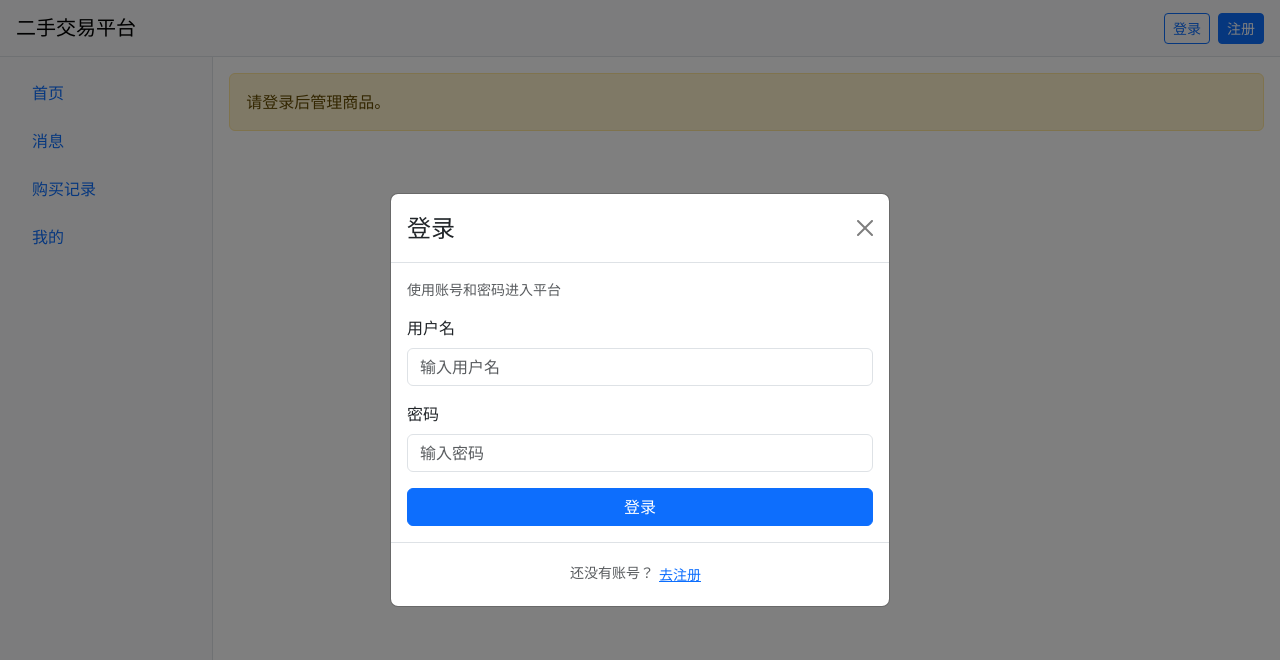
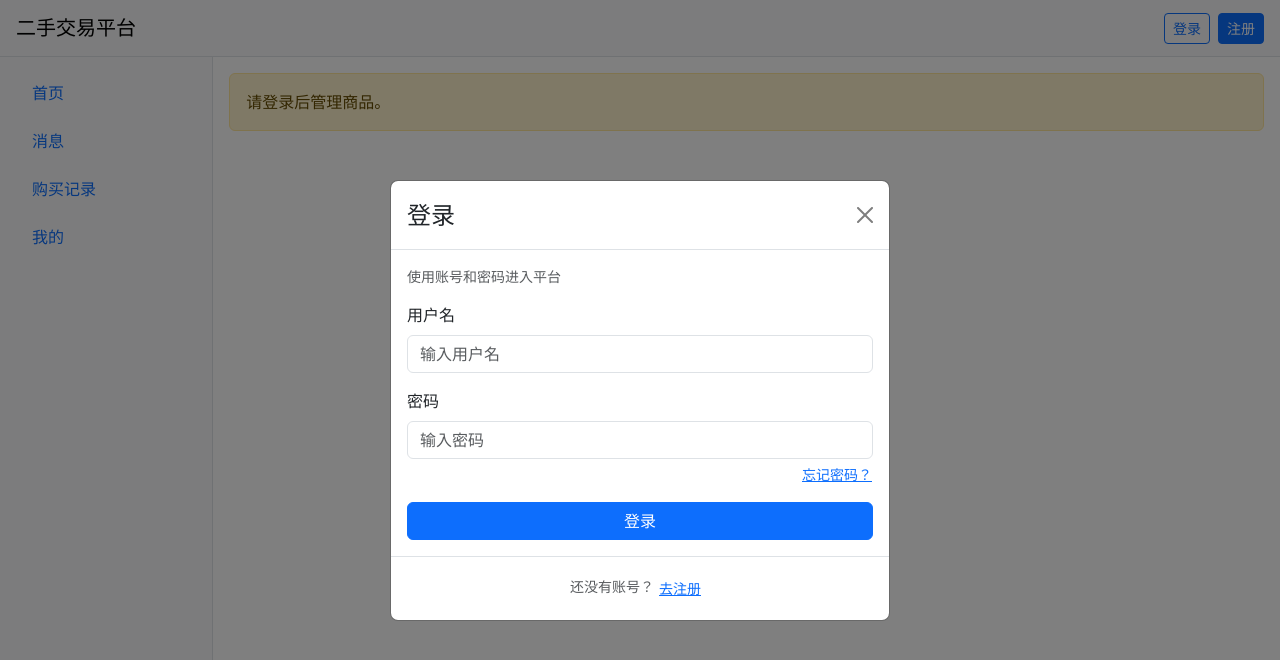
Before and after one commit to sumor0v0/second_hand_trade, a React (Vite) app in the folder ui/: page /items/manage in a window 1280 px wide. Both pictures are taken after a click on the button "登录". Shown: the top 660 px of the page. Built offline with nearby package versions, Linux system fonts and the light colour scheme.

Commit message:
实现重置密码功能，添加重置密码接口和前端逻辑，支持通过用户名或邮箱重置密码

```diff
--- a/ui/src/components/LoginModal.jsx
+++ b/ui/src/components/LoginModal.jsx
@@ -1,6 +1,7 @@
 import { useState } from "react";
 import { Alert, Button, Form, Modal } from "react-bootstrap";
 import { useAuth } from "../contexts/AuthContext.jsx";
+import http from "../lib/http.js";
 
 const LoginModal = ({ show, onHide, switchToRegister }) => {
     const { login } = useAuth();
@@ -8,11 +9,15 @@ const LoginModal = ({ show, onHide, switchToRegister }) => {
     const [password, setPassword] = useState("");
     const [submitting, setSubmitting] = useState(false);
     const [error, setError] = useState(null);
+    const [resetting, setResetting] = useState(false);
+    const [resetFeedback, setResetFeedback] = useState(null);
+    const [resetVariant, setResetVariant] = useState("success");
 
     const handleSubmit = async (event) => {
         event.preventDefault();
         setSubmitting(true);
         setError(null);
+        setResetFeedback(null);
         try {
             await login({ identifier, password });
             onHide?.();
@@ -28,6 +33,47 @@ const LoginModal = ({ show, onHide, switchToRegister }) => {
         setPassword("");
         setSubmitting(false);
         setError(null);
+        setResetFeedback(null);
+        setResetting(false);
+    };
+
+    const handleResetPassword = async () => {
+        const trimmedIdentifier = identifier.trim();
+        if (!trimmedIdentifier) {
+            setResetVariant("danger");
+            setResetFeedback("请先填写用户名或邮箱");
+            return;
+        }
+
+        const input = window.prompt("输入新的密码（留空则重置为 123456）");
+
+        if (input === null) {
+            return;
+        }
+
+        setResetting(true);
+        setResetFeedback(null);
+        try {
+            const payload = { identifier: trimmedIdentifier };
+            if (typeof input === "string" && input.trim().length) {
+                payload.newPassword = input.trim();
+            }
+            const { data } = await http.post("/auth/reset-password", payload);
+            const message = data?.password
+                ? `密码已重置，新密码：${data.password}`
+                : data?.message || "密码已重置";
+            setResetVariant("success");
+            setResetFeedback(message);
+        } catch (resetError) {
+            const message =
+                resetError?.response?.data?.message ||
+                resetError?.message ||
+                "重置密码失败";
+            setResetVariant("danger");
+            setResetFeedback(message);
+        } finally {
+            setResetting(false);
+        }
     };
 
     return (
@@ -40,6 +86,11 @@ const LoginModal = ({ show, onHide, switchToRegister }) => {
                 {error && (
                     <Alert variant="danger" className="mb-0">
                         {error}
+                    </Alert>
+                )}
+                {resetFeedback && (
+                    <Alert variant={resetVariant} className="mb-0">
+                        {resetFeedback}
                     </Alert>
                 )}
                 <Form
@@ -71,6 +122,17 @@ const LoginModal = ({ show, onHide, switchToRegister }) => {
                             autoComplete="current-password"
                             required
                         />
+                        <div className="d-flex justify-content-end mt-1">
+                            <Button
+                                variant="link"
+                                size="sm"
+                                className="p-0"
+                                onClick={handleResetPassword}
+                                disabled={submitting || resetting}
+                            >
+                                {resetting ? "重置中..." : "忘记密码？"}
+                            </Button>
+                        </div>
                     </Form.Group>
                     <Button
                         type="submit"
```
Also changed, not shown: 1 other file (tests, documents, lock files or other folders).
